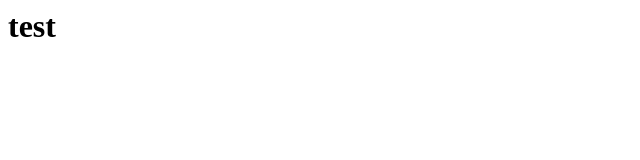
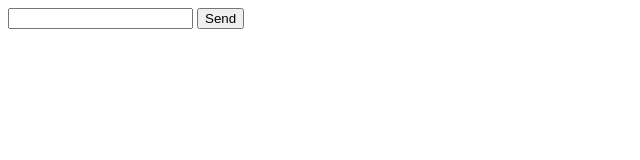
Before and after one commit to VladK27/VladK27.github.io, a plain HTML site: page index.html in a window 1280 px wide. Shown: the whole page, without its empty margins (0-640 px from the left). Drawn offline with Linux system fonts and the light colour scheme.

Commit message:
Update index.html

```diff
--- a/index.html
+++ b/index.html
@@ -1 +1,14 @@
-<h1>test</h1>
+<!DOCTYPE html>
+<html lang="en">
+<head>
+    <meta charset="UTF-8">
+    <title>Document</title>
+</head>
+<body>
+    <form>
+        <input type="text">
+        <button type="submit">Send</button>
+    </form>
+
+</body>
+</html>
```
